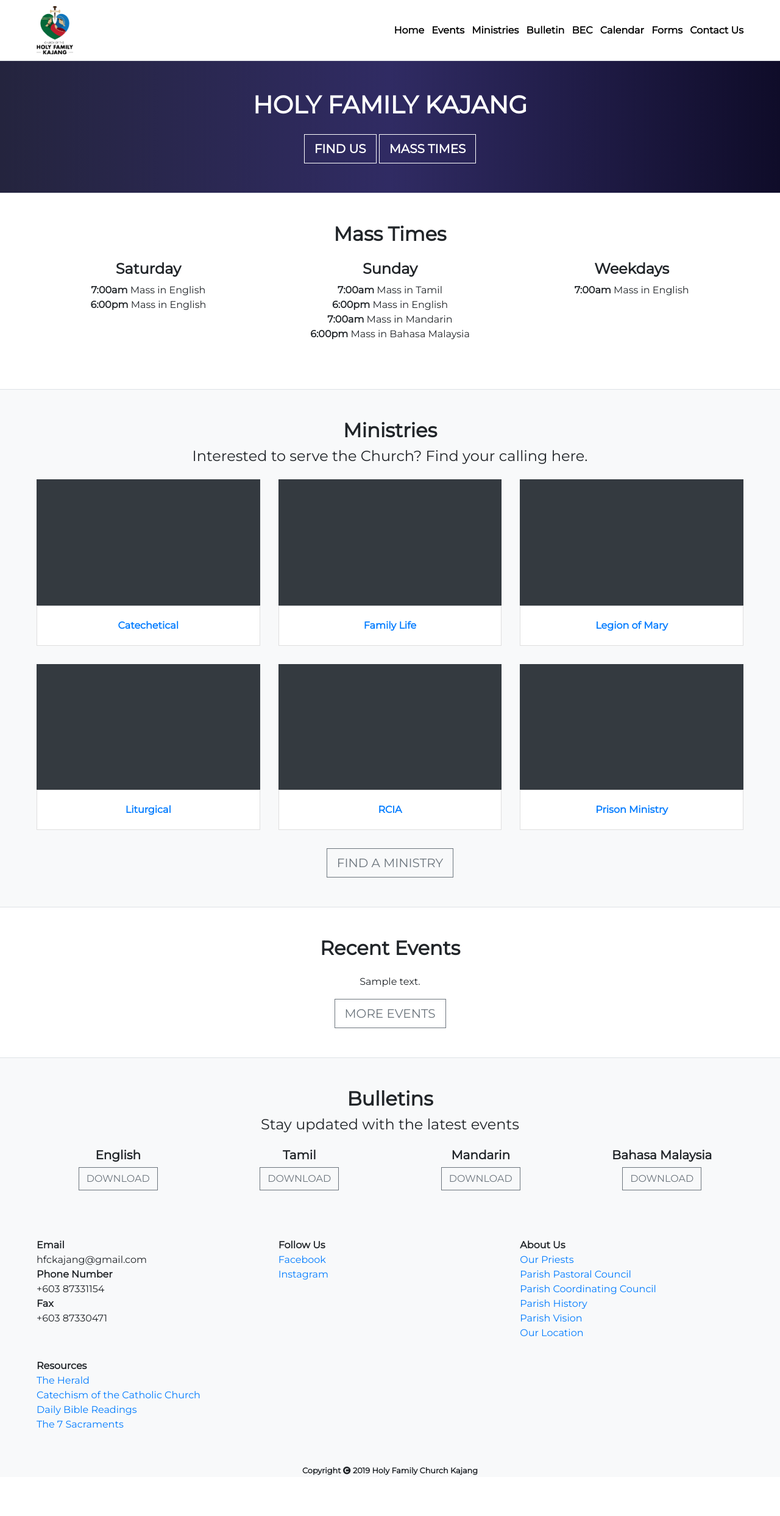
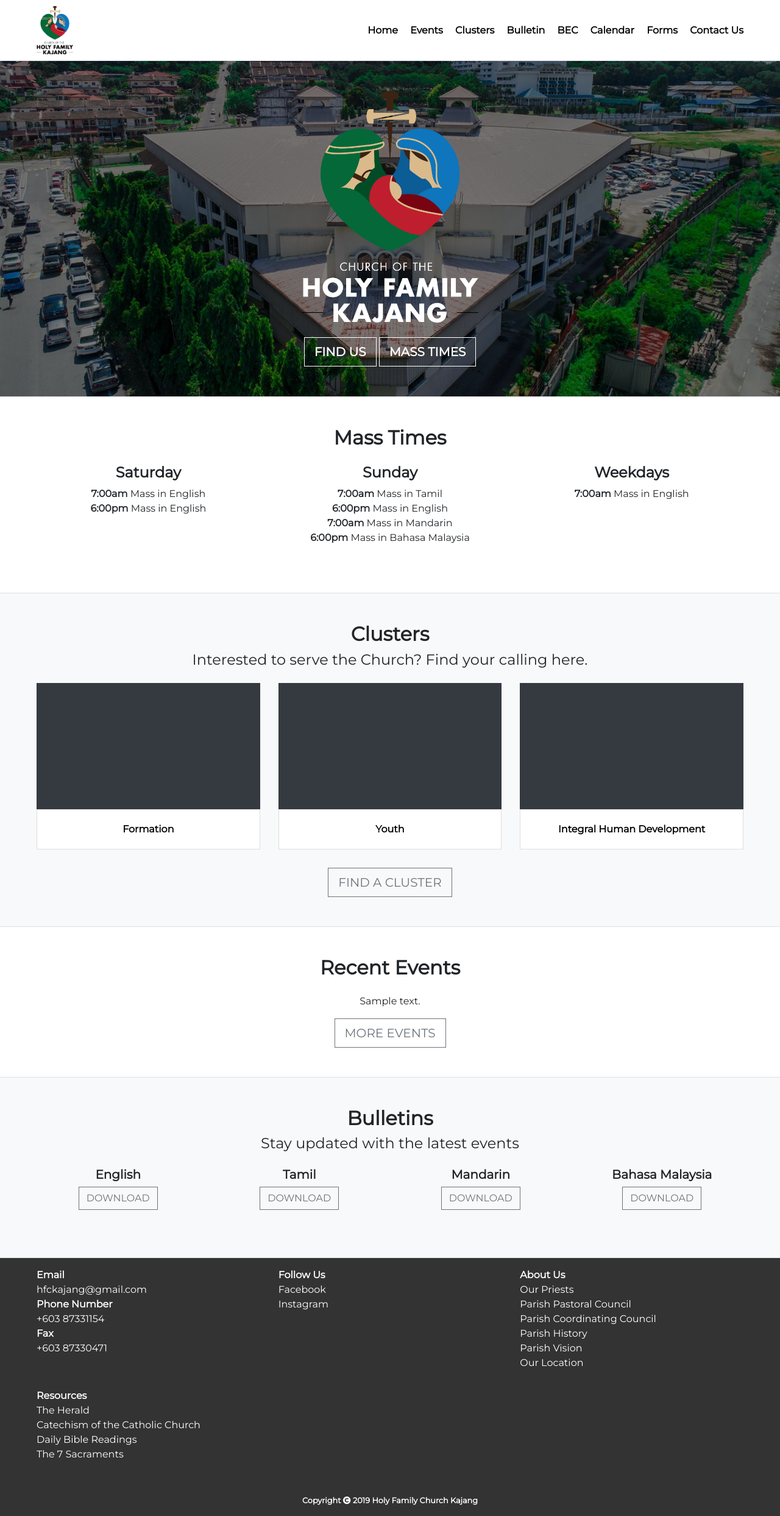
Before and after one commit to shawn-invento-tan/hfk-wp-theme, a WordPress theme: template front-page.php in a window 1280 px wide. Shown: the whole page at 61% size. Before the commit the page ends 2419 px from the top, so only its background shows below. Run offline with PHP 8.4 and a stand-in for WordPress, Linux system fonts and the light colour scheme; the site name, menu and one post (Sample post) are stand-ins, and other content is empty.

Commit message:
Layout changes

```diff
--- a/footer.php
+++ b/footer.php
@@ -64,12 +64,12 @@
             </div>
         </div>
         <div class="modal fade" id="SmallMenu" tabindex="-1" role="dialog" aria-labelledby="exampleModalLabel" aria-hidden="true">
-            <div class="modal-dialog modal-dialog-centered" role="document">
-                <div class="modal-content text-center text-bold">
+            <div class="modal-dialog modal-dialog-centered rounded-0" role="document">
+                <div class="modal-content rounded-0 text-center text-bold">
                     <div class="list-group">
                         <a href="<?=$siteRoot?>/" class="list-group-item">Home</a>
                         <a href="<?=$siteRoot?>/events" class="list-group-item">Events</a>
-                        <a href="<?=$siteRoot?>/ministries" class="list-group-item">Ministries</a>
+                        <a href="<?=$siteRoot?>/clusters" class="list-group-item">Clusters</a>
                         <a href="<?=$siteRoot?>/bulletin" class="list-group-item">Bulletin</a>
                         <a href="<?=$siteRoot?>/bec" class="list-group-item">BEC</a>
                         <a href="<?=$siteRoot?>/calendar" class="list-group-item">Calendar</a>
--- a/front-page.php
+++ b/front-page.php
@@ -3,8 +3,26 @@
     $pastEventFilters = array("category_name"=>"front_page_events");
     $pastEventsArray = get_posts($pastEventFilters);
     $siteRoot = get_site_url();
+    $themeRoot= get_template_directory_uri();
 ?>
-<div id="Slider" class="py-5 bg-gradient-lawrencium text-white">
+<div id="Slider" style="position:relative">
+    <div>
+        <img src="<?=$themeRoot?>/assets/churchimg2.jpg" class="w-100"/>
+    </div>
+    <div style="position:absolute;top:0;left:0;right:0;bottom:0;background-color:rgba(0,0,0,0.5)"></div>
+    <div style="position:absolute;top:0;left:0;right:0;bottom:0;display:flex;align-items:center;text-align:center">
+        <div class="content-container text-white">
+            <div>
+                <img src="<?=$themeRoot?>/assets/HFKLogoWhite.png" alt="HFK Primary Logo" class="church-banner-img w-25">
+            </div>
+            <div class="d-lg-block d-md-block d-sm-none d-none mt-4">
+                <a href="#" class="btn btn-lg btn-lawrencium">FIND US</a>
+                <a href="#" class="btn btn-lg btn-lawrencium">MASS TIMES</a>
+            </div>
+        </div>
+    </div>
+</div>
+<!--<div id="Slider" class="py-5 bg-gradient-lawrencium text-white">
     <div class="content-container text-center">
         <h1 class="text-bold mb-4">
             HOLY FAMILY KAJANG
@@ -14,7 +32,7 @@
             <a href="#" class="btn btn-lg btn-lawrencium">MASS TIMES</a>
         </div>
     </div>
-</div>
+</div>-->
 <div id="MassTimes" class="py-5 border-top">
     <div class="content-container text-center">
         <h2 class="text-bold mb-4">Mass Times</h2>
@@ -54,16 +72,16 @@
 </div>
 <div id="Ministries" class="py-5 bg-light border-top">
     <div class="content-container text-center">
-        <h2 class="text-bold">Ministries</h2>
+        <h2 class="text-bold">Clusters</h2>
         <h4 class="mb-4">Interested to serve the Church? Find your calling here.</h4>
-        <div class="row">
+        <div class="row justify-content-center">
             <div class="col-lg-4 col-md-4 col-sm-6 col-12 col-bottom-fix">
                 <div class="card front-page-card hoverable goto">
                     <div class="card-img-top aspect-ratio-16-9 bg-dark">
 
                     </div>
                     <div class="card-body">
-                        <a href="<?=$siteRoot?>/ministries/catechetical">Catechetical</a>
+                        <a href="<?=$siteRoot?>/ministries/catechetical">Formation</a>
                     </div>
                 </div>
             </div>
@@ -73,7 +91,7 @@
 
                     </div>
                     <div class="card-body">
-                        <a href="<?=$siteRoot?>/ministries/family-life">Family Life</a>
+                        <a href="<?=$siteRoot?>">Youth</a>
                     </div>
                 </div>
             </div>
@@ -83,44 +101,15 @@
 
                     </div>
                     <div class="card-body">
-                        <a href="<?=$siteRoot?>">Legion of Mary</a>
+                        <a href="<?=$siteRoot?>">Integral Human Development</a>
                     </div>
                 </div>
             </div>
-            <div class="col-lg-4 col-md-4 col-sm-6 col-12 col-bottom-fix">
-                <div class="card front-page-card hoverable goto">
-                    <div class="card-img-top aspect-ratio-16-9 bg-dark">
 
-                    </div>
-                    <div class="card-body">
-                        <a href="<?=$siteRoot?>">Liturgical</a>
-                    </div>
-                </div>
-            </div>
-            <div class="col-lg-4 col-md-4 col-sm-6 col-12 col-bottom-fix">
-                <div class="card front-page-card hoverable goto">
-                    <div class="card-img-top aspect-ratio-16-9 bg-dark">
-
-                    </div>
-                    <div class="card-body">
-                        <a href="<?=$siteRoot?>">RCIA</a>
-                    </div>
-                </div>
-            </div>
-            <div class="col-lg-4 col-md-4 col-sm-6 col-12 col-bottom-fix">
-                <div class="card front-page-card hoverable goto">
-                    <div class="card-img-top aspect-ratio-16-9 bg-dark">
-
-                    </div>
-                    <div class="card-body">
-                        <a href="<?=$siteRoot?>">Prison Ministry</a>
-                    </div>
-                </div>
-            </div>
         </div>
     </div>
     <div class="content-container text-center">
-        <a href="<?=$siteRoot?>/ministries" class="btn btn-outline-secondary btn-lg">FIND A MINISTRY</a>
+        <a href="<?=$siteRoot?>/ministries" class="btn btn-outline-secondary btn-lg">FIND A CLUSTER</a>
     </div>
 </div>
 <div id="RecentEvents" class="py-5 border-top">
@@ -223,7 +212,7 @@
         </div>
     </div>
 </div>
-<div id="ContactUs" class="bg-light"
+
 <?php
     get_footer();
 ?>
--- a/header.php
+++ b/header.php
@@ -14,8 +14,10 @@
 <html>
     <head>
         <title><?=$pageTitle?></title>
-        <?=wp_head()?>
-        <meta name="keywords" content="">
+        <meta name="description" keywords="">
+        <meta
+            name="keywords"
+            content="holy,family,church,kajang,selangor,malaysia,hfc,hfk,parish,parishoners,events,ministry,ministries,clusters,activities,sunday,school,mass,times,schedule,kuala lumpur archdiocese,christian,bm,mandarin,tamil,kajang parish,gereja,katolik,rcia,svdp">
         <meta name="viewport" content="width=device-width, initial-scale=1.0">
         <link rel="shortcut icon" href="<?=$themeRoot?>/assets/HFKLogo1.png">
         <link rel="stylesheet" href="<?=$themeRoot?>/assets/Bootstrap/css/bootstrap.min.css">
@@ -36,22 +38,23 @@
         </script>
     </head>
     <body>
+        <input type="hidden" id="siteRoot" value="<?=$siteRoot?>">
         <div class="pageheader border-bottom">
             <div class="content-container h-100">
                 <div class="pageheader-navbar">
                     <div class="pageheader-logo">
-                        <img src="<?=$themeRoot?>/assets/HFKLogo1.png" alt="HFK Primary Logo" class="pageheader-logo-primary">
-                        <img src="<?=$themeRoot?>/assets/HFKLogo2.png" alt="HFK Secondary Logo" class="pageheader-logo-secondary">
+                        <a href="<?=$siteRoot?>"><img src="<?=$themeRoot?>/assets/HFKLogo1.png" alt="HFK Primary Logo" class="pageheader-logo-primary"></a>
+                        <a href="<?=$siteRoot?>"><img src="<?=$themeRoot?>/assets/HFKLogo2.png" alt="HFK Secondary Logo" class="pageheader-logo-secondary"></a>
                     </div>
                     <div class="pageheader-menu-lg text-bold">
-                        <a class="mx-1" href="<?=$siteRoot?>">Home</a>
-                        <a class="mx-1" href="<?=$siteRoot?>/events">Events</a>
-                        <a class="mx-1" href="<?=$siteRoot?>/ministries">Ministries</a>
-                        <a class="mx-1" href="<?=$siteRoot?>/bulletin">Bulletin</a>
-                        <a class="mx-1" href="<?=$siteRoot?>/bec">BEC</a>
-                        <a class="mx-1" href="<?=$siteRoot?>/calendar">Calendar</a>
-                        <a class="mx-1" href="<?=$siteRoot?>/forms">Forms</a>
-                        <a class="ml-1" href="<?=$siteRoot?>/contact-us">Contact Us</a>
+                        <a class="mx-2" href="<?=$siteRoot?>">Home</a>
+                        <a class="mx-2" href="<?=$siteRoot?>/events">Events</a>
+                        <a class="mx-2" href="<?=$siteRoot?>/clusters">Clusters</a>
+                        <a class="mx-2" href="<?=$siteRoot?>/bulletin">Bulletin</a>
+                        <a class="mx-2" href="<?=$siteRoot?>/bec">BEC</a>
+                        <a class="mx-2" href="<?=$siteRoot?>/calendar">Calendar</a>
+                        <a class="mx-2" href="<?=$siteRoot?>/forms">Forms</a>
+                        <a class="ml-2" href="<?=$siteRoot?>/contact-us">Contact Us</a>
                     </div>
                     <div class="pageheader-menu-sm">
                         <a href="#" class="fs-130pc" data-toggle="modal" data-target="#SmallMenu">
--- a/style.css
+++ b/style.css
@@ -46,7 +46,7 @@
     display:flex;
     align-items:center;
 }
-@media screen and (max-width:700px){
+@media screen and (max-width:900px){
     .pageheader-menu-lg{
         display:none;
     }
@@ -68,7 +68,7 @@
     }
 
 }
-@media screen and (min-width:701px){
+@media screen and (min-width:901px){
     .pageheader-menu-lg{
         display:block;
     }
@@ -116,12 +116,25 @@
     position:absolute;
     left:0;
     width:100%;
-
+}
+.aspect-ratio-1-1{
+    position:relative;
+    width:100;
+    padding-bottom:100%;
+    overflow:hidden;
+}
+.aspect-ratio-1-1 img{
+    position:absolute;
+    left:0;
+    width:100%;
 }
 .text-bold{
     font-weight:bold;
 }
 .text-decoration-none{
+    text-decoration:none;
+}
+.text-decoration-none a{
     text-decoration:none;
 }
 a.text-decoration-none{
@@ -208,6 +221,10 @@
 }
 .front-page-card a{
     text-decoration:none;
+    color:rgba(0,0,0,1);
+}
+.front-page-card:hover a{
+    color:rgba(0,0,0,0.5);
 }
 .front-page-card a:hover{
     text-decoration:none;
@@ -237,3 +254,8 @@
 .btn{
     border-radius:0px;
 }
+#Slider{
+    width:100%;
+    max-height:550px;
+    overflow:hidden;
+}
--- a/template-parts/page-content-ministry-info.php
+++ b/template-parts/page-content-ministry-info.php
@@ -12,9 +12,9 @@
     <div class="row">
         <div class="col-lg-8 col-md-8 col-sm-12 col-12 col-bottom-fix">
             <div class="mb-2">
-                <a class="text-decoration-none" href="<?=$siteRoot?>/ministries">
+                <a class="text-decoration-none text-black-50" href="<?=$siteRoot?>/clusters">
                     <i class="fa fa-arrow-circle-left"></i>
-                    Ministries
+                    Clusters
                 </a>
             </div>
             <h1 class="text-bold mb-4"><?=$pagetitle?></h1>
```
Also changed, not shown: page-bec.php (added, +11 -0 lines), assets/HFKLogoWhite.png (added), assets/churchimg.jpg (added), assets/churchimg2.jpg (added), assets/family-life-cluster.jpg (added).
